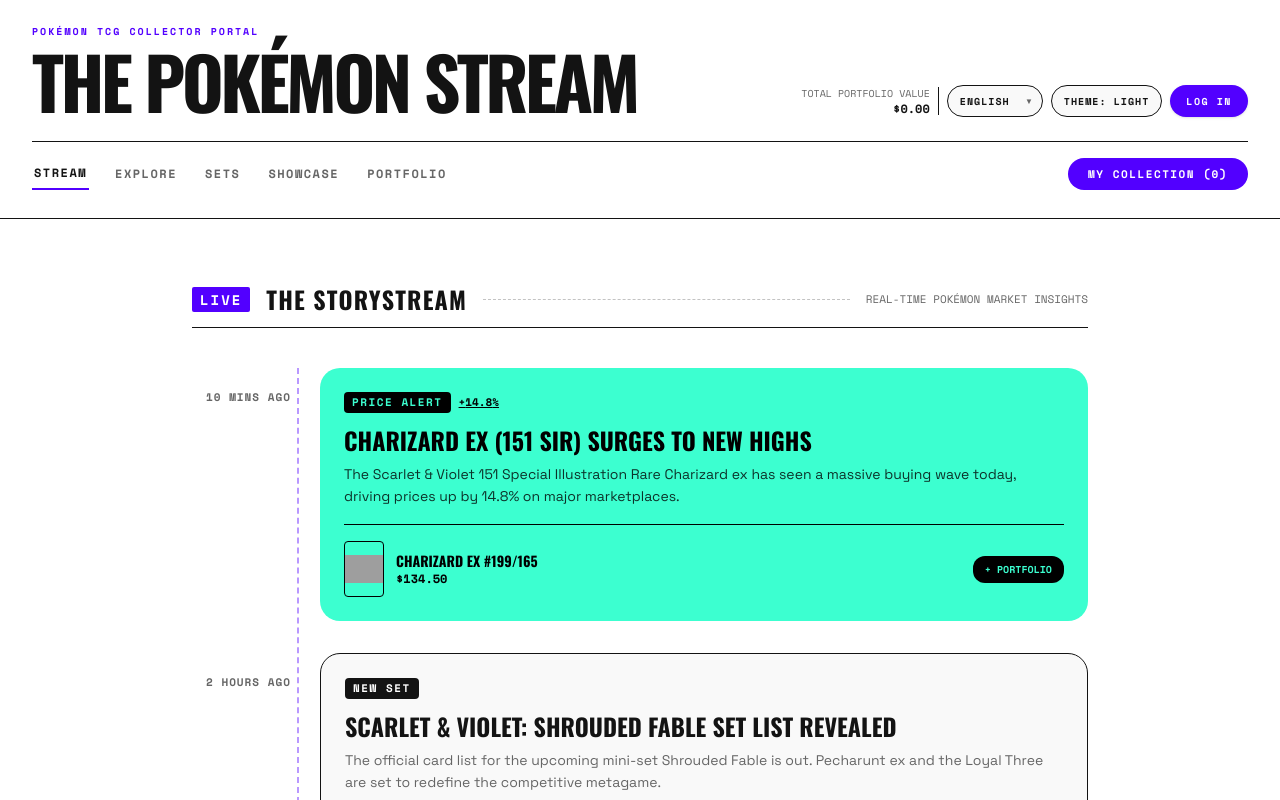
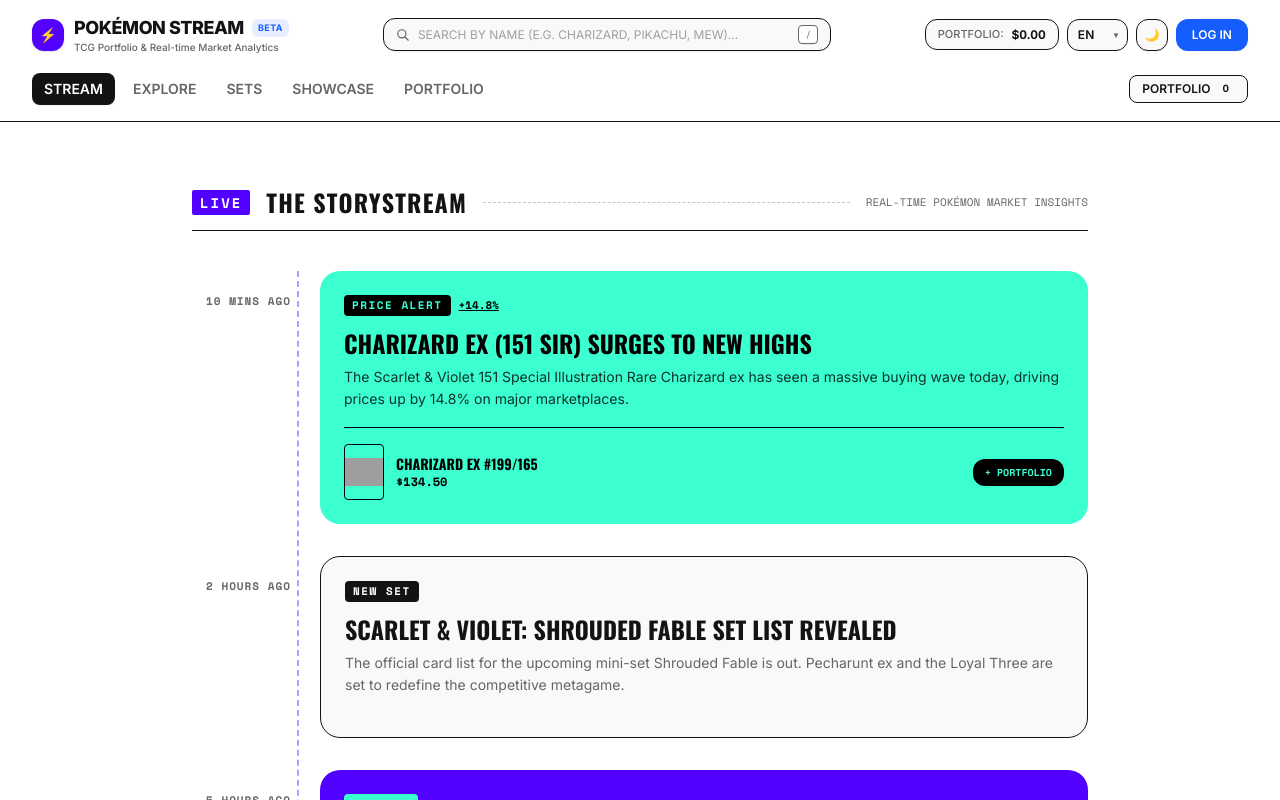
Before and after one commit to hereisalexander/MCARD, a Next.js app: page / in a window 1280 px wide. Shown: the top 800 px of the page. Built offline with nearby package versions, Linux system fonts and the light colour scheme; grey boxes are pictures that could not be loaded.

Commit message:
feat(ui): upgrade typography to Inter font and redesign navbar with Polymarket & Collectr aesthetic

```diff
--- a/src/app/globals.css
+++ b/src/app/globals.css
@@ -34,15 +34,19 @@
   --color-hazard-white: #ffffff;
   --color-absolute-black: #000000;
 
+  --font-sans: var(--font-sans);
   --font-display: var(--font-display);
-  --font-body: var(--font-body);
+  --font-body: var(--font-sans);
   --font-mono: var(--font-mono);
 }
 
 body {
   background-color: var(--background);
   color: var(--foreground);
-  font-family: var(--font-body);
+  font-family: var(--font-sans), -apple-system, BlinkMacSystemFont, "Segoe UI", Roboto, Helvetica, Arial, sans-serif;
+  font-feature-settings: "cv02", "cv03", "cv04", "cv11";
+  -webkit-font-smoothing: antialiased;
+  -moz-osx-font-smoothing: grayscale;
 }
 
 /* Custom micro-animations and utilities matching The Verge's specs */
--- a/src/app/layout.tsx
+++ b/src/app/layout.tsx
@@ -1,20 +1,20 @@
 import type { Metadata } from "next";
-import { Oswald, Space_Grotesk, Space_Mono } from "next/font/google";
+import { Inter, Oswald, Space_Mono } from "next/font/google";
 import { LanguageProvider } from "@/context/LanguageContext";
 import { AuthProvider } from "@/context/AuthContext";
 import { AuthModal } from "@/components/AuthModal";
 import "./globals.css";
 
+const interFont = Inter({
+  variable: "--font-sans",
+  subsets: ["latin"],
+  display: "swap",
+});
+
 const displayFont = Oswald({
   variable: "--font-display",
   subsets: ["latin"],
   weight: ["400", "700"],
-});
-
-const bodyFont = Space_Grotesk({
-  variable: "--font-body",
-  subsets: ["latin"],
-  weight: ["300", "400", "500", "700"],
 });
 
 const monoFont = Space_Mono({
@@ -25,7 +25,7 @@
 
 export const metadata: Metadata = {
   title: "The Collectr Stream - Pokémon TCG Portfolio Tracker",
-  description: "A Verge-styled brutalist portfolio tracker and explorer for Pokémon TCG cards.",
+  description: "A modern, high-performance portfolio tracker and explorer for Pokémon TCG cards.",
 };
 
 export default function RootLayout({
@@ -36,9 +36,9 @@
   return (
     <html
       lang="en"
-      className={`${displayFont.variable} ${bodyFont.variable} ${monoFont.variable} h-full antialiased`}
+      className={`${interFont.variable} ${displayFont.variable} ${monoFont.variable} h-full antialiased`}
     >
-      <body className="min-h-full flex flex-col font-body bg-background text-foreground transition-colors duration-200">
+      <body className="min-h-full flex flex-col font-sans bg-background text-foreground transition-colors duration-200">
         <LanguageProvider>
           <AuthProvider>
             {children}
--- a/src/components/Navbar.tsx
+++ b/src/components/Navbar.tsx
@@ -1,6 +1,6 @@
 'use client';
 
-import React, { useState, useEffect } from 'react';
+import React, { useState, useEffect, useRef } from 'react';
 import { useLanguage } from '@/context/LanguageContext';
 import { useAuth } from '@/context/AuthContext';
 import { Language } from '@/locales/translations';
@@ -20,9 +20,13 @@
 }) => {
   const [theme, setTheme] = useState<'light' | 'dark'>('light');
   const [mounted, setMounted] = useState<boolean>(false);
+  const [searchQuery, setSearchQuery] = useState<string>('');
+  const searchInputRef = useRef<HTMLInputElement>(null);
+
   const { language, setLanguage, t } = useLanguage();
   const { user, isLoggedIn, openAuthModal, logout } = useAuth();
 
+  // Load theme preference asynchronously on mount
   useEffect(() => {
     const timer = setTimeout(() => {
       setMounted(true);
@@ -41,6 +45,26 @@
     }, 0);
     return () => clearTimeout(timer);
   }, []);
+
+  // Global keyboard shortcut '/' to focus search (Polymarket-style)
+  useEffect(() => {
+    const handleGlobalKeyDown = (event: KeyboardEvent) => {
+      if (
+        event.key === '/' &&
+        document.activeElement?.tagName !== 'INPUT' &&
+        document.activeElement?.tagName !== 'TEXTAREA'
+      ) {
+        event.preventDefault();
+        searchInputRef.current?.focus();
+        if (activeTab !== 'explore') {
+          onTabChange('explore');
+        }
+      }
+    };
+
+    window.addEventListener('keydown', handleGlobalKeyDown);
+    return () => window.removeEventListener('keydown', handleGlobalKeyDown);
+  }, [activeTab, onTabChange]);
 
   const handleThemeToggle = () => {
     const nextTheme = theme === 'light' ? 'dark' : 'light';
@@ -68,6 +92,16 @@
     }
   };
 
+  const handleSearchInputChange = (event: React.ChangeEvent<HTMLInputElement>) => {
+    setSearchQuery(event.target.value);
+  };
+
+  const handleSearchInputKeyDown = (event: React.KeyboardEvent<HTMLInputElement>) => {
+    if (event.key === 'Enter') {
+      onTabChange('explore');
+    }
+  };
+
   const navItems = [
     { id: 'stream', label: t('nav_stream') },
     { id: 'explore', label: t('nav_explore') },
@@ -77,78 +111,133 @@
   ];
 
   return (
-    <header className="w-full bg-background border-b border-primary py-6 px-4 md:px-8 transition-colors duration-200">
-      <div className="max-w-7xl mx-auto flex flex-col gap-6">
-        {/* Top bar: Responsive Logo & Theme/Language/Auth Switchers */}
-        <div className="flex flex-col sm:flex-row sm:items-end justify-between gap-4">
-          <div className="flex flex-col">
-            <span className="font-mono text-[9px] sm:text-[10px] font-bold tracking-[2px] text-verge-ultraviolet dark:text-jelly-mint mb-1.5">
-              POKÉMON TCG COLLECTOR PORTAL
-            </span>
-            <h1 className="font-display font-bold uppercase text-2.5xl sm:text-4xl md:text-7xl tracking-tighter leading-none text-foreground select-none">
-              THE POKÉMON STREAM
-            </h1>
+    <header className="w-full bg-background border-b border-primary/15 py-3.5 px-4 md:px-8 transition-colors duration-200 sticky top-0 z-40 backdrop-blur-md bg-background/95">
+      <div className="max-w-7xl mx-auto flex flex-col gap-3">
+        {/* Top Header Row */}
+        <div className="flex items-center justify-between gap-4">
+          {/* Brand Logo with Polymarket-style Beta Pill Badge */}
+          <div
+            onClick={() => handleLinkClick('stream')}
+            onKeyDown={(e) => handleLinkKeyDown(e, 'stream')}
+            tabIndex={0}
+            role="button"
+            className="flex items-center gap-2.5 cursor-pointer select-none group"
+            aria-label="Navigate to Home Stream"
+          >
+            <div className="w-8 h-8 rounded-xl bg-verge-ultraviolet dark:bg-jelly-mint flex items-center justify-center text-white dark:text-absolute-black font-black text-sm shadow-sm group-hover:scale-105 transition-transform duration-150">
+              ⚡
+            </div>
+            <div className="flex flex-col">
+              <div className="flex items-center gap-2">
+                <span className="font-sans font-extrabold text-base sm:text-lg tracking-tight text-foreground">
+                  POKÉMON STREAM
+                </span>
+                <span className="font-sans text-[9px] font-bold tracking-wider px-1.5 py-0.5 rounded-md bg-blue-600/10 text-blue-600 dark:bg-jelly-mint/15 dark:text-jelly-mint uppercase">
+                  BETA
+                </span>
+              </div>
+              <span className="font-sans text-[10px] text-text-muted tracking-normal font-medium -mt-0.5 hidden sm:block">
+                TCG Portfolio & Real-time Market Analytics
+              </span>
+            </div>
           </div>
 
-          {/* Ticker / Language / Theme / User Auth Switcher (Single Line Horizontal Toolbar) */}
-          <div className="flex flex-wrap sm:flex-nowrap items-center gap-2 shrink-0 self-start sm:self-end">
-            <div className="hidden lg:flex flex-col text-right font-mono text-[10px] shrink-0">
-              <span className="text-text-muted">{t('nav_total_portfolio_value')}</span>
-              <span className="font-bold text-foreground text-xs">
+          {/* Quick Search Bar (Polymarket Aesthetic with '/' Shortcut) */}
+          <div className="relative flex-1 max-w-md hidden md:block">
+            <div className="flex items-center w-full bg-surface border border-primary/15 hover:border-primary/30 focus-within:border-blue-500 dark:focus-within:border-jelly-mint rounded-xl px-3 py-1.5 transition-all shadow-2xs">
+              <svg
+                className="w-3.5 h-3.5 text-text-muted mr-2 shrink-0"
+                fill="none"
+                stroke="currentColor"
+                viewBox="0 0 24 24"
+                aria-hidden="true"
+              >
+                <path
+                  strokeLinecap="round"
+                  strokeLinejoin="round"
+                  strokeWidth="2"
+                  d="M21 21l-6-6m2-5a7 7 0 11-14 0 7 7 0 0114 0z"
+                />
+              </svg>
+              <input
+                ref={searchInputRef}
+                type="text"
+                placeholder={t('search_placeholder')}
+                value={searchQuery}
+                onChange={handleSearchInputChange}
+                onKeyDown={handleSearchInputKeyDown}
+                onFocus={() => {
+                  if (activeTab !== 'explore') onTabChange('explore');
+                }}
+                className="w-full bg-transparent text-foreground placeholder:text-text-muted/60 text-xs font-sans focus:outline-none"
+                aria-label="Quick search cards and expansions"
+              />
+              <kbd className="hidden lg:inline-flex items-center px-1.5 py-0.5 text-[9px] font-mono text-text-muted bg-background border border-primary/15 rounded shadow-2xs select-none ml-2 shrink-0">
+                /
+              </kbd>
+            </div>
+          </div>
+
+          {/* Right Action Controls: Portfolio Value + Language + Theme + Auth */}
+          <div className="flex items-center gap-2 shrink-0">
+            {/* Total Portfolio Value Pill (Tabular Nums) */}
+            <div
+              onClick={() => onTabChange('portfolio')}
+              className="hidden lg:flex items-center gap-2 bg-surface hover:bg-surface/80 border border-primary/15 px-3 py-1.5 rounded-xl cursor-pointer transition-all duration-150"
+              title={t('nav_total_portfolio_value')}
+            >
+              <span className="font-sans text-[11px] text-text-muted font-medium">
+                {t('nav_portfolio')}:
+              </span>
+              <span className="font-sans font-bold text-xs tabular-nums text-foreground">
                 ${portfolioValue.toLocaleString('en-US', { minimumFractionDigits: 2, maximumFractionDigits: 2 })}
               </span>
             </div>
-
-            <div className="hidden lg:block h-7 w-[1px] bg-border-primary shrink-0" />
 
             {/* Language Selector Dropdown */}
             <div className="relative shrink-0">
               <select
                 value={language}
                 onChange={(e) => handleLanguageChange(e.target.value as Language)}
-                className="h-8 pl-3 pr-7 sm:pr-8 border-hairline rounded-2xl font-mono text-[10px] font-bold tracking-[1px] bg-surface text-foreground border-primary hover:border-verge-ultraviolet dark:hover:border-jelly-mint transition-all duration-150 cursor-pointer focus:outline-none uppercase appearance-none flex items-center"
+                className="h-8 pl-2.5 pr-6 border border-primary/15 rounded-xl font-sans text-xs font-semibold bg-surface text-foreground hover:border-primary/30 transition-all duration-150 cursor-pointer focus:outline-none appearance-none flex items-center"
                 aria-label={t('nav_select_language')}
               >
-                <option value="en" className="bg-surface text-foreground font-mono text-xs">ENGLISH</option>
-                <option value="zh-TW" className="bg-surface text-foreground font-mono text-xs">繁體中文</option>
-                <option value="zh-CN" className="bg-surface text-foreground font-mono text-xs">简体中文</option>
+                <option value="en">EN</option>
+                <option value="zh-TW">繁中</option>
+                <option value="zh-CN">简中</option>
               </select>
-              <span className="absolute right-2.5 top-1/2 -translate-y-1/2 pointer-events-none text-[8px] text-text-muted font-bold">
+              <span className="absolute right-2 top-1/2 -translate-y-1/2 pointer-events-none text-[8px] text-text-muted font-bold">
                 ▼
               </span>
             </div>
 
+            {/* Theme Toggle */}
             {mounted && (
               <button
                 onClick={handleThemeToggle}
-                className="h-8 px-2.5 sm:px-3 border-hairline rounded-2xl font-mono text-[10px] font-bold tracking-[1px] bg-surface hover:bg-foreground hover:text-background hover:border-transparent transition-all duration-150 cursor-pointer shrink-0 flex items-center justify-center"
+                className="h-8 w-8 border border-primary/15 rounded-xl font-sans text-xs font-semibold bg-surface hover:bg-foreground hover:text-background transition-all duration-150 cursor-pointer shrink-0 flex items-center justify-center shadow-2xs"
                 aria-label={`Switch to ${theme === 'light' ? 'dark' : 'light'} mode`}
+                title={`Switch to ${theme === 'light' ? 'dark' : 'light'} mode`}
               >
-                THEME: {theme.toUpperCase()}
+                {theme === 'light' ? '🌙' : '☀️'}
               </button>
             )}
 
-            {/* Auth Member Profile Button or Log in */}
+            {/* Auth Profile / Login Button */}
             {isLoggedIn && user ? (
-              <div className="h-8 flex items-center gap-2 bg-surface border-hairline border-primary rounded-2xl px-2.5 shrink-0">
+              <div className="h-8 flex items-center gap-2 bg-surface border border-primary/15 rounded-xl px-2.5 shrink-0">
                 {/* eslint-disable-next-line @next/next/no-img-element */}
                 <img
                   src={user.avatarUrl}
                   alt={user.name}
-                  className="w-4 h-4 rounded-full bg-background border border-primary/50 object-cover"
+                  className="w-4 h-4 rounded-full bg-background border border-primary/40 object-cover"
                 />
-                <div className="flex flex-col">
-                  <span className="font-mono text-[9px] font-bold text-foreground leading-tight max-w-[70px] sm:max-w-[80px] truncate">
-                    {user.name.toUpperCase()}
-                  </span>
-                  <span className="font-mono text-[7px] text-emerald-500 dark:text-jelly-mint font-bold leading-none flex items-center gap-0.5">
-                    <span className="w-1 h-1 rounded-full bg-emerald-500 dark:bg-jelly-mint animate-pulse" />
-                    ONLINE
-                  </span>
-                </div>
+                <span className="font-sans text-xs font-semibold text-foreground max-w-[70px] sm:max-w-[80px] truncate">
+                  {user.name}
+                </span>
                 <button
                   onClick={logout}
-                  className="ml-1 text-text-muted hover:text-red-500 font-mono text-[9px] font-bold uppercase transition-colors"
+                  className="ml-1 text-text-muted hover:text-red-500 font-sans text-xs font-bold transition-colors"
                   title={t('auth_logout')}
                 >
                   ✕
@@ -157,7 +246,7 @@
             ) : (
               <button
                 onClick={openAuthModal}
-                className="h-8 px-3.5 sm:px-4 rounded-2xl bg-verge-ultraviolet text-white dark:bg-jelly-mint dark:text-absolute-black font-mono text-[10px] font-bold tracking-[1.5px] hover:opacity-85 active:opacity-60 transition-all duration-150 cursor-pointer shadow-sm uppercase shrink-0 flex items-center justify-center"
+                className="h-8 px-3.5 sm:px-4 rounded-xl bg-blue-600 text-white hover:bg-blue-700 dark:bg-jelly-mint dark:text-absolute-black dark:hover:opacity-90 font-sans text-xs font-semibold transition-all duration-150 cursor-pointer shadow-xs shrink-0 flex items-center justify-center"
               >
                 {t('auth_login')}
               </button>
@@ -165,9 +254,9 @@
           </div>
         </div>
 
-        {/* Bottom bar: Mobile Horizontal Scrollable Navigation Tabs */}
-        <div className="flex flex-col sm:flex-row items-stretch sm:items-center justify-between border-t border-primary pt-3 gap-3 overflow-hidden">
-          <nav className="flex flex-nowrap overflow-x-auto no-scrollbar gap-4 sm:gap-6 py-1 scroll-smooth" aria-label="Main Navigation">
+        {/* Bottom Navigation Tabs (Collectr & Polymarket Modern Pill Navigation) */}
+        <div className="flex items-center justify-between pt-1 overflow-hidden">
+          <nav className="flex items-center gap-1.5 overflow-x-auto no-scrollbar py-0.5 scroll-smooth" aria-label="Main Navigation">
             {navItems.map((item) => {
               const isActive = activeTab === item.id;
               return (
@@ -176,10 +265,10 @@
                   onClick={() => handleLinkClick(item.id)}
                   onKeyDown={(e) => handleLinkKeyDown(e, item.id)}
                   tabIndex={0}
-                  className={`relative font-mono text-[11px] sm:text-[12px] font-bold tracking-[1.5px] py-1.5 px-0.5 whitespace-nowrap cursor-pointer transition-colors duration-150 shrink-0 hover:text-deep-link-blue ${
+                  className={`font-sans text-xs sm:text-sm font-semibold py-1.5 px-3 rounded-lg whitespace-nowrap cursor-pointer transition-all duration-150 shrink-0 ${
                     isActive
-                      ? 'text-foreground border-b-2 border-verge-ultraviolet dark:border-jelly-mint'
-                      : 'text-text-muted'
+                      ? 'bg-foreground text-background dark:bg-jelly-mint dark:text-absolute-black shadow-xs font-bold'
+                      : 'text-text-muted hover:text-foreground hover:bg-surface'
                   }`}
                   aria-label={`Navigate to ${item.label} section`}
                 >
@@ -189,24 +278,17 @@
             })}
           </nav>
 
-          {/* Mobile Bottom Portfolio Bar */}
-          <div className="flex items-center justify-between sm:hidden bg-surface px-4 py-2.5 rounded-xl border-hairline border-primary">
-            <span className="font-mono text-[10px] font-bold tracking-[1px] text-text-muted uppercase">
-              MY CARDS: <strong className="text-foreground">{portfolioCount}</strong>
-            </span>
-            <span className="font-mono text-[12px] font-bold text-foreground">
-              ${portfolioValue.toLocaleString('en-US', { minimumFractionDigits: 2, maximumFractionDigits: 2 })}
-            </span>
-          </div>
-
-          {/* Quick Subscribe/CTA styled button for Desktop */}
-          <div className="hidden sm:block">
+          {/* Quick Collection Badge Button for Tablet / Desktop */}
+          <div className="hidden sm:flex items-center gap-2">
             <button
               onClick={() => onTabChange('portfolio')}
-              className="px-5 py-2 rounded-2xl bg-verge-ultraviolet text-white dark:bg-jelly-mint dark:text-absolute-black font-mono text-[11px] font-bold tracking-[1.5px] hover:opacity-80 active:opacity-60 transition-all duration-150 cursor-pointer"
+              className="h-7 px-3 rounded-lg bg-surface hover:bg-primary/10 border border-primary/15 text-foreground font-sans text-xs font-semibold transition-all duration-150 cursor-pointer flex items-center gap-1.5"
               aria-label="View My Collection"
             >
-              MY COLLECTION ({portfolioCount})
+              <span>{t('nav_portfolio')}</span>
+              <span className="px-1.5 py-0.2 rounded-full bg-primary/10 text-[10px] font-bold tabular-nums">
+                {portfolioCount}
+              </span>
             </button>
           </div>
         </div>
```
